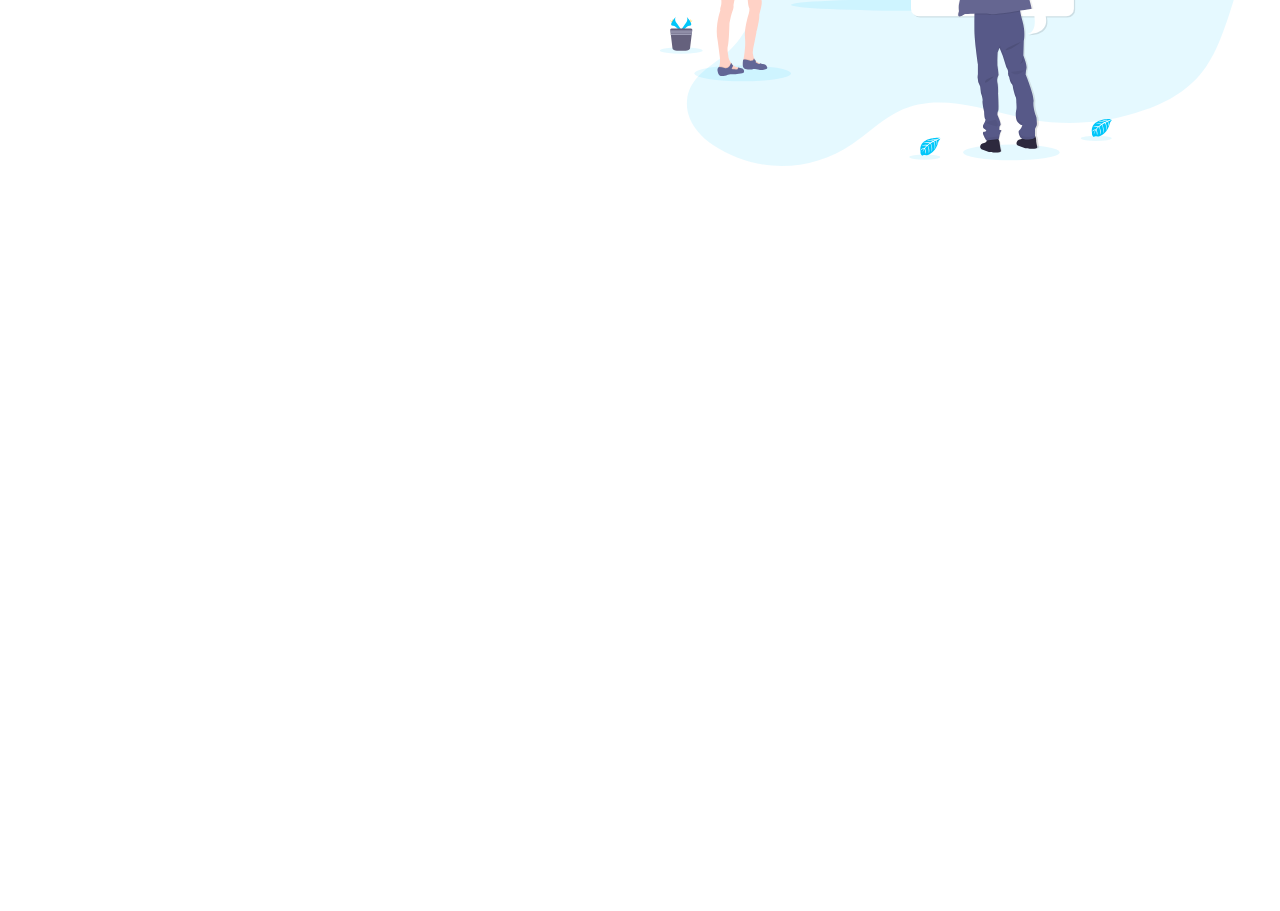
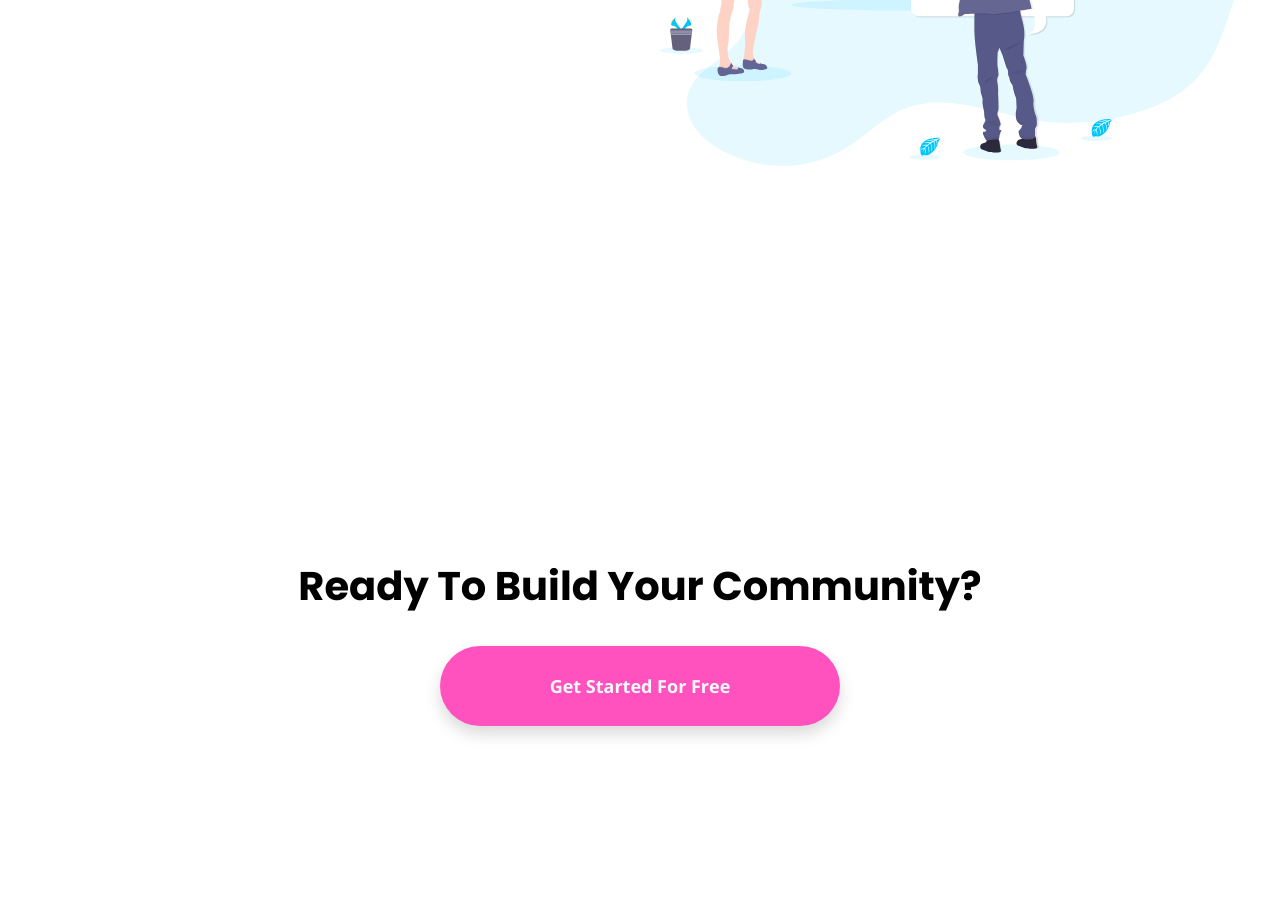
Before and after one commit to Mhmd-Tarek-Mhmd/huddle-with-curved-sections, a plain HTML site: page index.html in a window 1280 px wide. Shown: the part 3696-4607 px from the top of the page. Before the commit the page ends 4262 px from the top, so only its background shows below. Drawn offline with nearby package versions, Linux system fonts and the light colour scheme.

Commit message:
Add: subscription section

```diff
--- a/assets/style.css
+++ b/assets/style.css
@@ -86,6 +86,11 @@ h4 {
   color: var(--pale-blue);
   background-color: var(--pink);
   box-shadow: 0 0.5rem 1rem rgba(0, 0, 0, 0.15);
+  will-change: background-color;
+  transition: background-color 0.3s;
+}
+.cta-outlined:is(:hover, :focus-visible) {
+  background-color: var(--light-pink);
 }
 @media (min-width: 992px) {
   .cta-outlined {
@@ -271,3 +276,22 @@ body {
     margin-inline: auto;
   }
 }
+
+/* Subscription section */
+
+.subscription {
+  text-align: center;
+  padding-bottom: 250px;
+}
+.subscription__title {
+  font-size: 24px;
+  margin-bottom: 40px;
+}
+@media (min-width: 992px) {
+  .subscription {
+    padding-bottom: 185px;
+  }
+  .subscription__title {
+    font-size: 2.5rem;
+  }
+}
--- a/index.html
+++ b/index.html
@@ -134,6 +134,14 @@
           </div>
         </article>
       </section>
+
+      <!-- Subscription section  -->
+      <div role="region" class="subscription | center-flex">
+        <div>
+          <h2 class="subscription__title">Ready To Build Your Community?</h2>
+          <button class="cta-outlined">Get Started For Free</button>
+        </div>
+      </div>
     </main>
   </body>
 </html>
```
